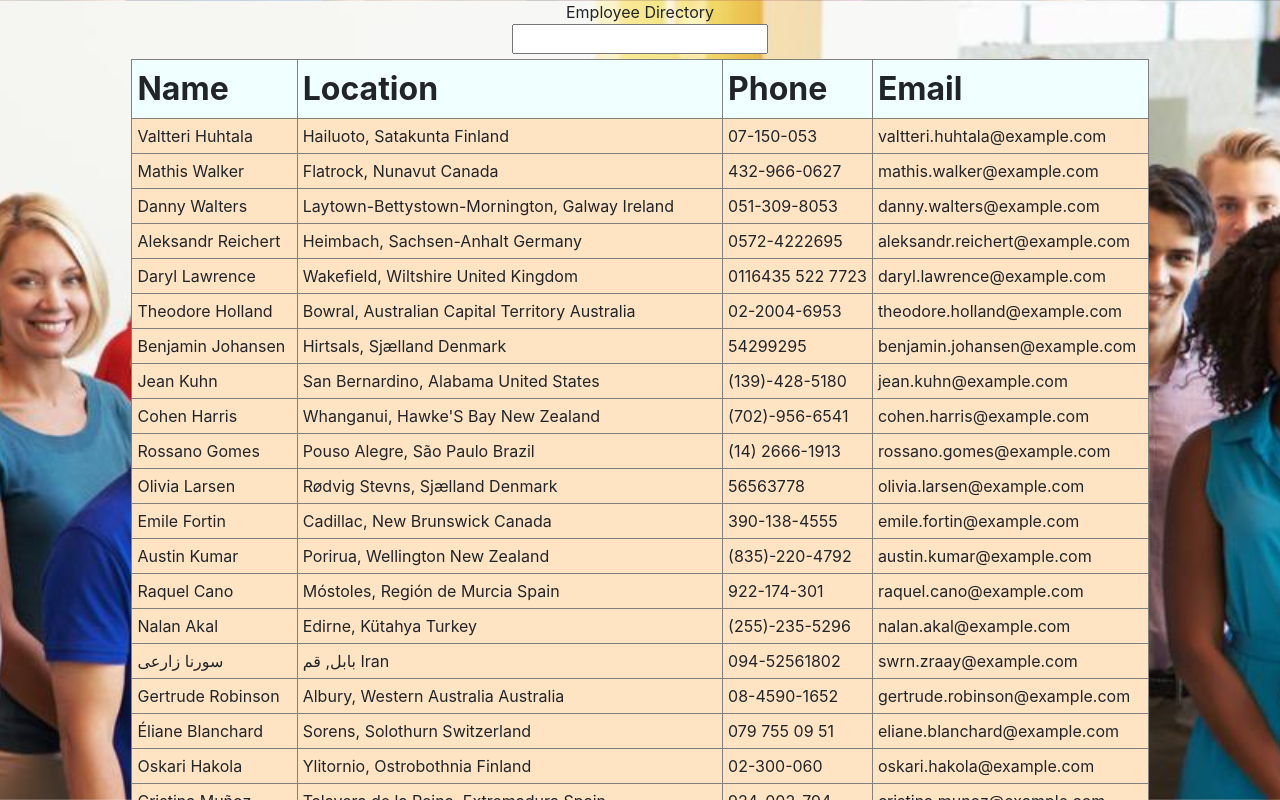
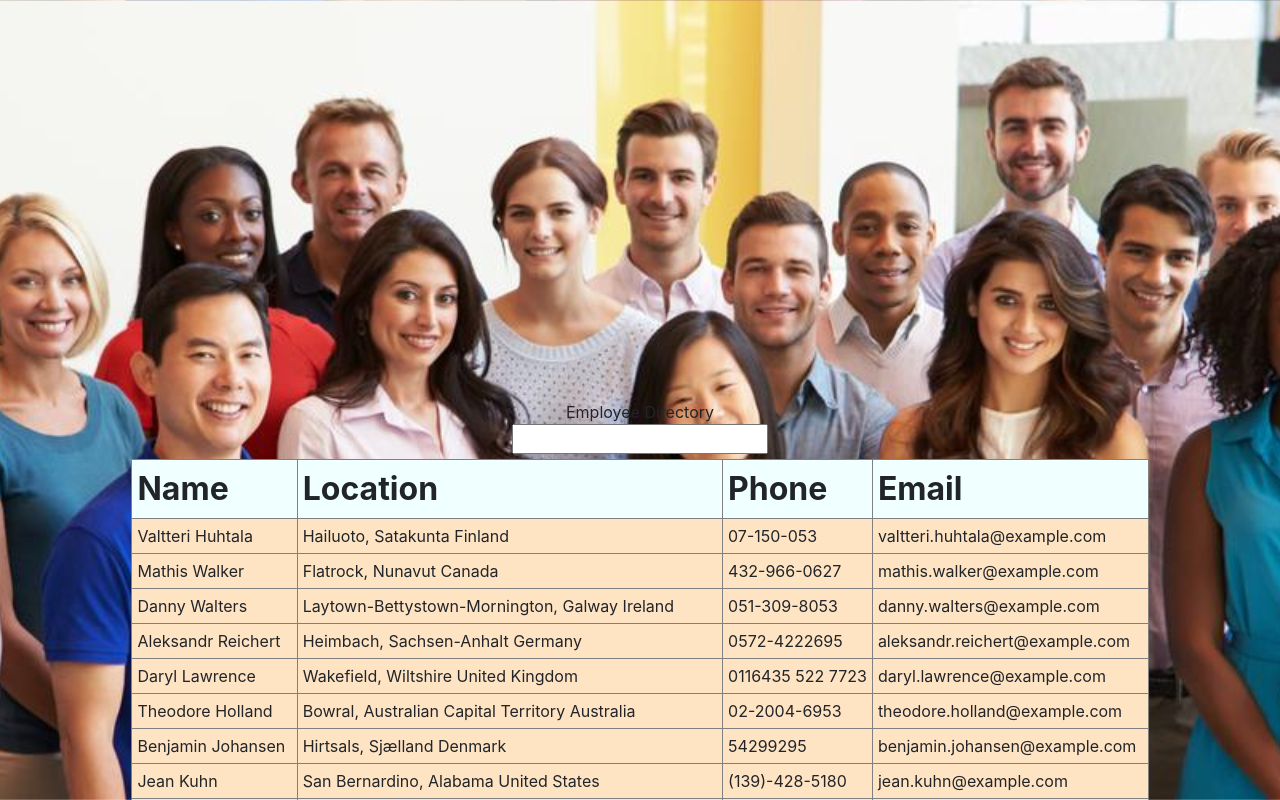
Before and after one commit to tdj03001/React-Employee-Directory, a React (Create React App) app: page / in a window 1280 px wide. Shown: the top 800 px of the page. Built offline with nearby package versions, Linux system fonts and the light colour scheme.

Commit message:
added top margin and media query to remove margin on smaller screens

```diff
--- a/src/App.css
+++ b/src/App.css
@@ -1,6 +1,8 @@
 .App {
+  margin-top: 400px;
   text-align: center;
 }
+
 
 .App-logo {
   height: 40vmin;
@@ -12,6 +14,13 @@
     animation: App-logo-spin infinite 20s linear;
   }
 }
+
+@media only screen and (max-width: 800px) {
+  .App {
+    margin-top: 0px;
+  }
+}
+
 
 .App-header {
   background-color: #282c34;
```
